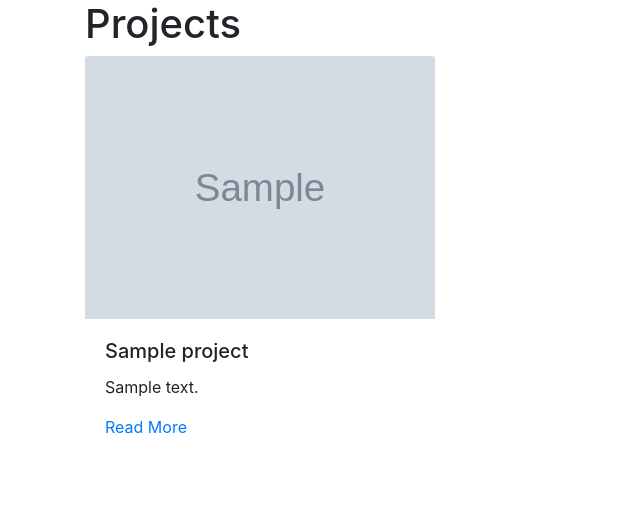
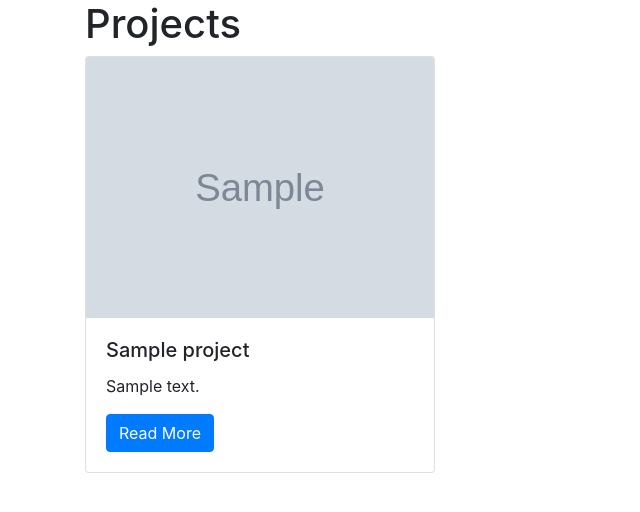
Before and after one commit to yotta0/django-portfolio, a Django app: page /projects/ in a window 1280 px wide. Shown: the part 56-568 px from the top of the page, without its empty margins (0-640 px from the left). Run offline with Django 4.2, Linux system fonts and the light colour scheme; tables that the repository leaves empty hold one stand-in row (values such as "Sample post"); grey boxes marked "Sample" are stand-in pictures; some libraries are stand-ins or nearby versions.

Commit message:
feat: updated project index html

```diff
--- a/projects/templates/project_index.html
+++ b/projects/templates/project_index.html
@@ -1,18 +1,20 @@
-{% extends 'base.html' %}
+{% extends "base.html" %}
 {% load static %}
 {% block page_content %}
 <h1>Projects</h1>
 <div class="row">
 {% for project in projects %}
     <div class="col-md-4">
-        <img src="{% static project.image %}" alt="Not found" class="card-img-top">
+        <div class="card mb-2">
+            <img class="card-img-top" src="{% static project.image %}">
             <div class="card-body">
                 <h5 class="card-title">{{ project.title }}</h5>
                 <p class="card-text">{{ project.description }}</p>
                 <a href="{% url 'project_detail' project.pk %}"
-                lass="btn btn-primary">
+                   class="btn btn-primary">
                     Read More
                 </a>
+            </div>
         </div>
     </div>
     {% endfor %}
```
Lines whose indentation alone changed are shown as unchanged.
